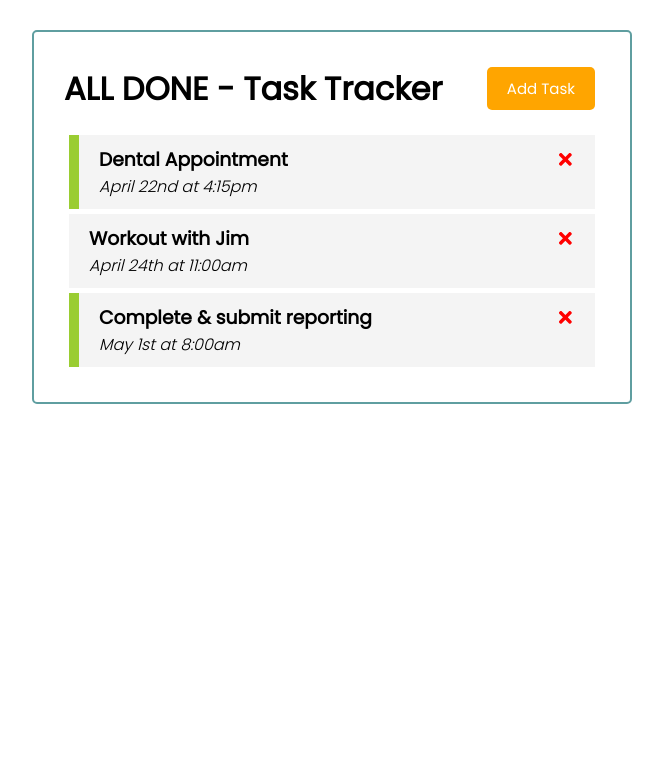
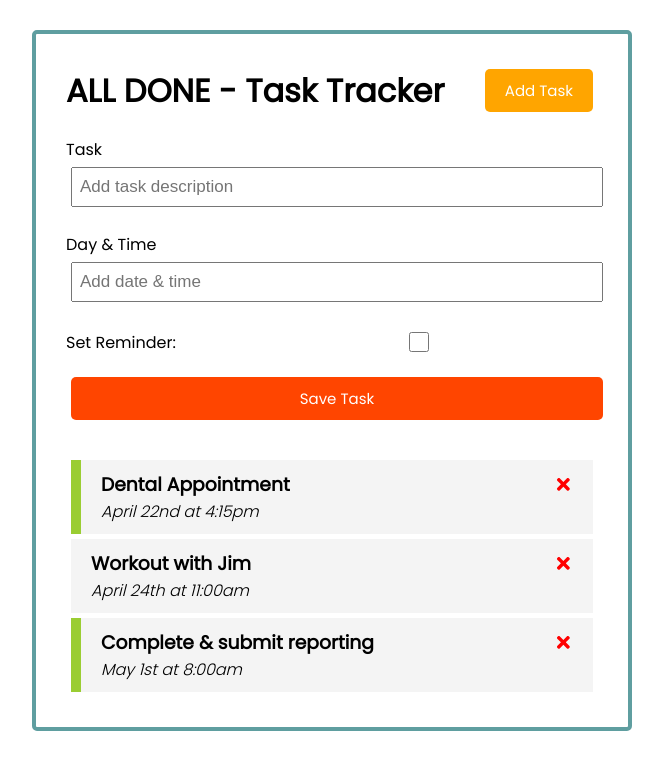
Before and after one commit to raphael-khan/All_Done, a React (Create React App) app in the folder react-task-tracker/: page / in a window 1280 px wide. Shown: the top 770 px of the page, without its empty margins (308-971 px from the left). Built offline with nearby package versions, Linux system fonts and the light colour scheme.

Commit message:
created AddTask and set up state'

```diff
--- a/react-task-tracker/src/App.js
+++ b/react-task-tracker/src/App.js
@@ -1,6 +1,7 @@
 import React from 'react'
 import Header from './components/Header'
 import Tasks from './components/Tasks'
+import AddTask from './components/AddTask'
 import { useState } from 'react'
 
 
@@ -43,6 +44,7 @@
   return (
     <div className='container'>
       <Header />
+      <AddTask />
       {tasks.length > 0 ? (
         <Tasks tasks={tasks} onDelete={deleteTask} onToggle={toggleReminder}/>
       ) : (
--- /dev/null
+++ b/react-task-tracker/src/components/AddTask.js
@@ -0,0 +1,27 @@
+import { useState } from 'react'
+
+const AddTask = () => {
+    const [ text, setText] = useState('')
+    const [ day, setDay] = useState('')
+    const [ reminder, setReminder] = useState(false)
+
+    return (
+        <form className='add-form'>
+            <div className='form-control'>
+                <label>Task</label>
+                <input type='text' placeholder='Add task description' value={text} onChange={(e) => setText(e.target.value) }/>
+            </div>
+            <div className='form-control'>
+                <label>Day & Time</label>
+                <input type='text' placeholder='Add date & time' value={day} onChange={(e) => setDay(e.target.value) }/>
+            </div>
+            <div className='form-control form-control-check'>
+                <label>Set Reminder:</label>
+                <input type='checkbox' value={reminder} onChange={(e) => setReminder(e.currentTarget.checked)}/>
+            </div>
+            <input type='submit' value='Save Task' className="btn btn-block" />
+        </form>
+    )
+}
+
+export default AddTask
--- a/react-task-tracker/src/index.css
+++ b/react-task-tracker/src/index.css
@@ -15,7 +15,7 @@
   margin: 30px auto;
   overflow: auto;
   min-height: 300px;
-  border: 2px solid cadetblue;
+  border: 4px solid cadetblue;
   padding: 30px;
   border-radius: 5px;
 }
@@ -29,7 +29,7 @@
 
 .btn {
   display: inline-block;
-  background: #000;
+  background: orangered;
   color: #fff;
   border: none;
   padding: 10px 20px;
```
